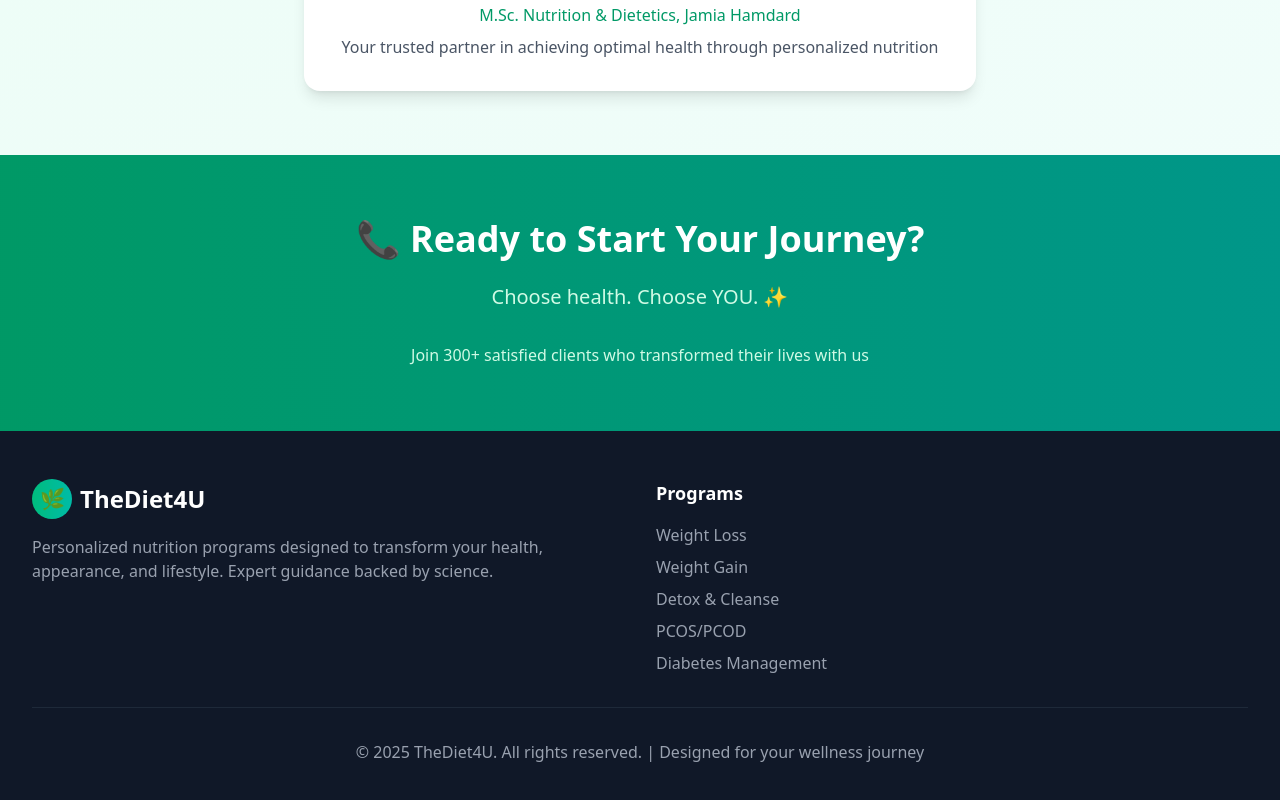
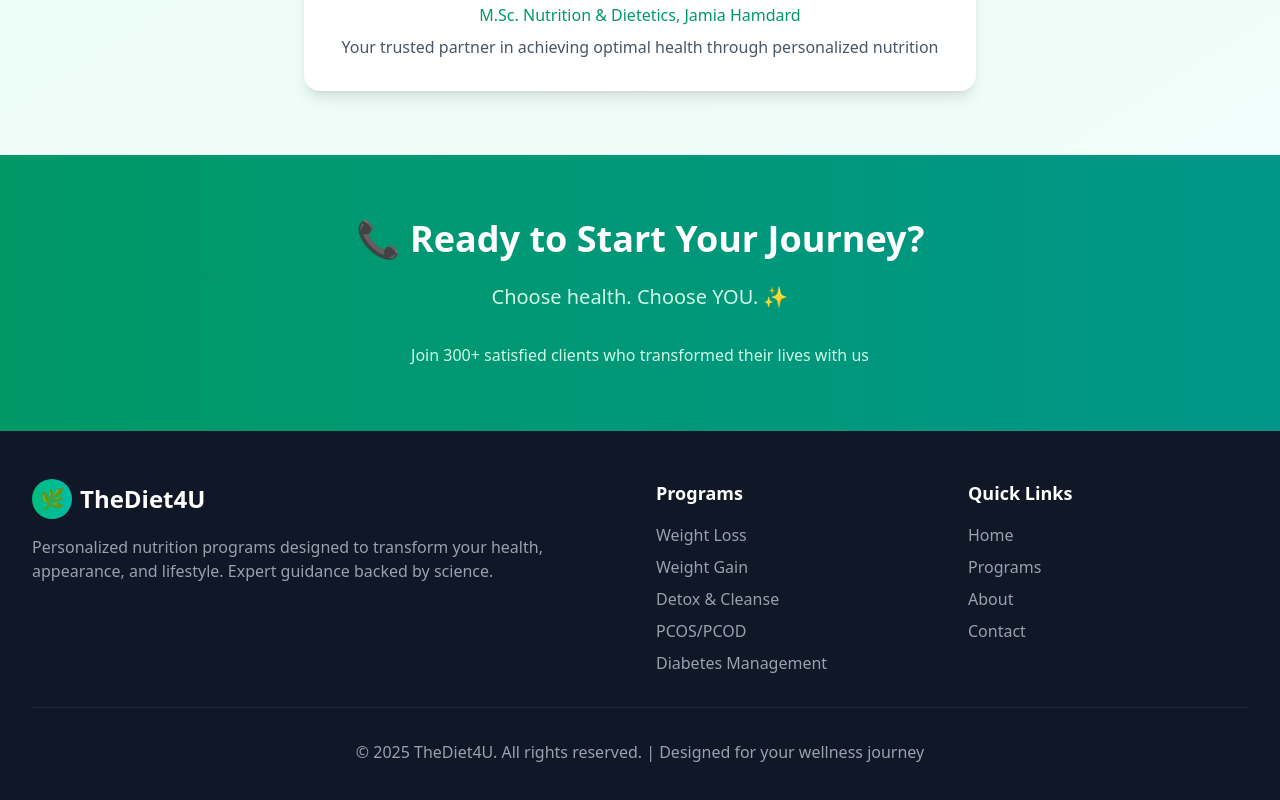
Before and after one commit to faizan-docx/DietProject, a React (Vite) app: page /programs in a window 1280 px wide. Shown: the part 3283-4083 px from the top of the page. Built offline with nearby package versions, Linux system fonts and the light colour scheme.

Commit message:
message added

```diff
--- a/src/components/ourPrograms.jsx
+++ b/src/components/ourPrograms.jsx
@@ -3,6 +3,7 @@ import { Link } from 'react-router-dom';
 import {
   Heart,
   Users,
+  Leaf,
   CheckCircle,
   Phone,
   Mail,
@@ -373,7 +374,15 @@ export default function TheDiet4U() {
               </ul>
             </div>
 
-
+            <div>
+                         <h4 className="text-lg font-semibold mb-4">Quick Links</h4>
+                         <ul className="space-y-2 text-gray-400">
+                           <li><Link to="/" className="hover:text-emerald-400">Home</Link></li>
+                           <li><Link to="/programs" className="hover:text-emerald-400">Programs</Link></li>
+                           <li><Link to="/about" className="hover:text-emerald-400">About</Link></li>
+                           <li><Link to="/contact" className="hover:text-emerald-400">Contact</Link></li>
+                         </ul>
+                       </div>
           </div>
 
           <div className="border-t border-gray-800 mt-8 pt-8 text-center text-gray-400">
```
